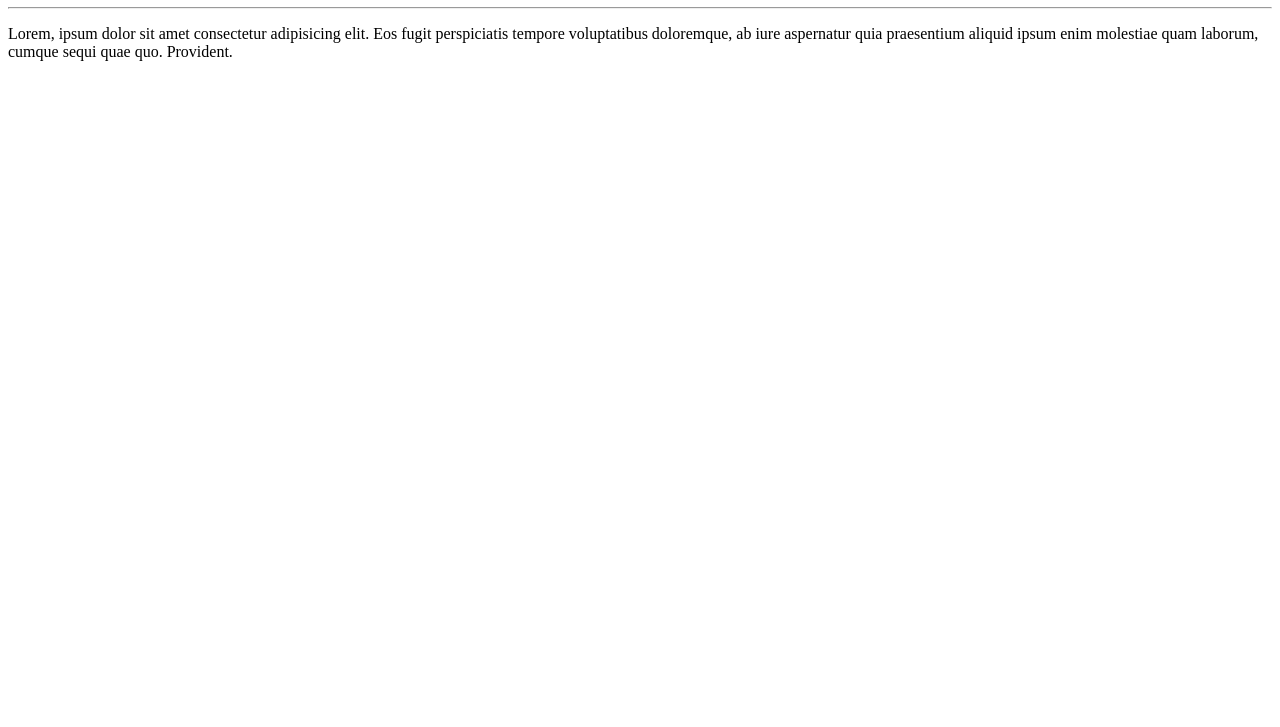
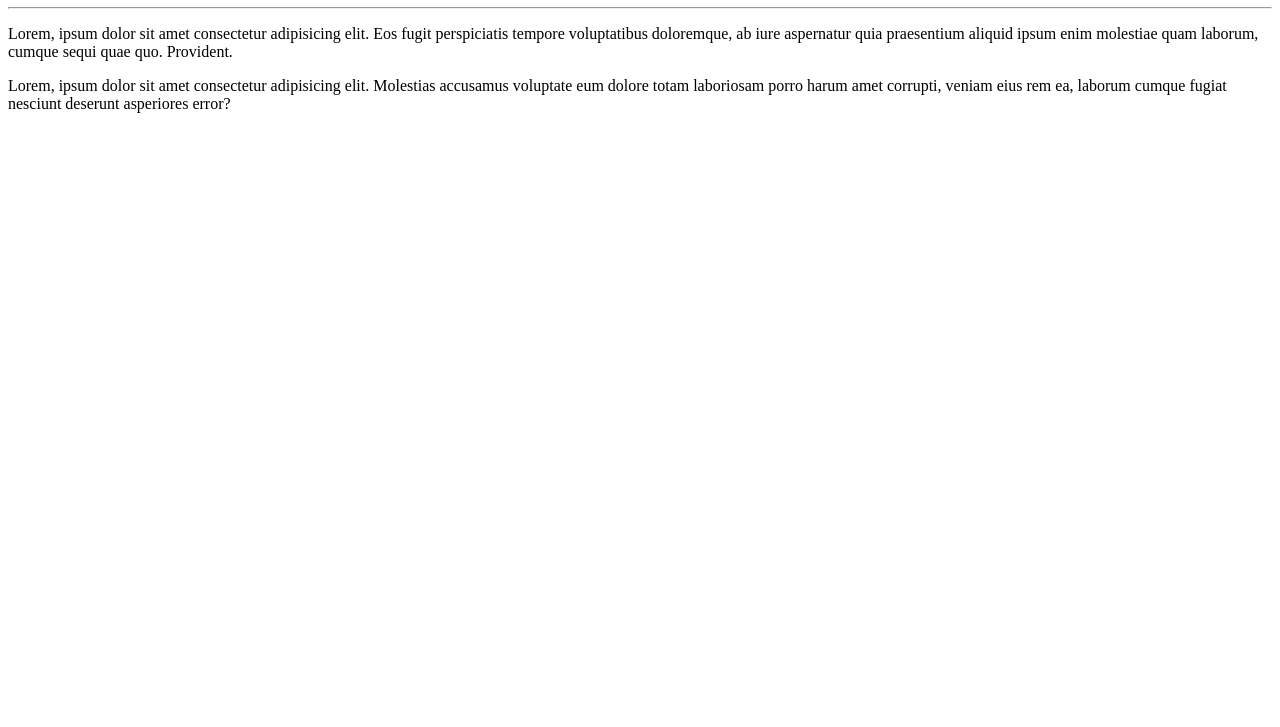
Before and after one commit to Ton-LS/repository_cursoemvideo, a plain HTML site: page Exemplo/index.html in a window 1280 px wide. Shown: the part 73-800 px from the top of the page. Drawn offline with Linux system fonts and the light colour scheme.

Commit message:
adicionei um parágrafo

```diff
--- a/Exemplo/index.html
+++ b/Exemplo/index.html
@@ -9,5 +9,6 @@
     <h1>Olá, Mundo</h1>
     <hr>
     <p>Lorem, ipsum dolor sit amet consectetur adipisicing elit. Eos fugit perspiciatis tempore voluptatibus doloremque, ab iure aspernatur quia praesentium aliquid ipsum enim molestiae quam laborum, cumque sequi quae quo. Provident.</p>
+    <p>Lorem, ipsum dolor sit amet consectetur adipisicing elit. Molestias accusamus voluptate eum dolore totam laboriosam porro harum amet corrupti, veniam eius rem ea, laborum cumque fugiat nesciunt deserunt asperiores error?</p>
 </body>
 </html>
```
